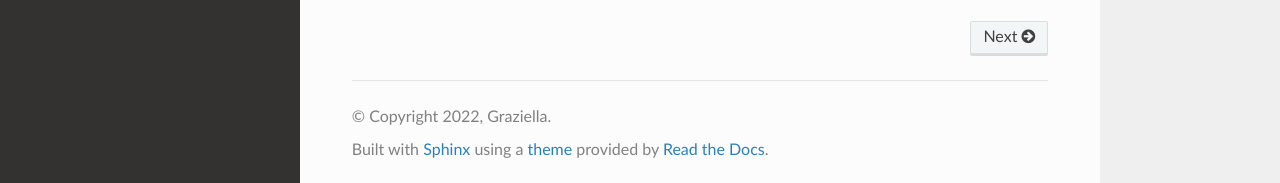
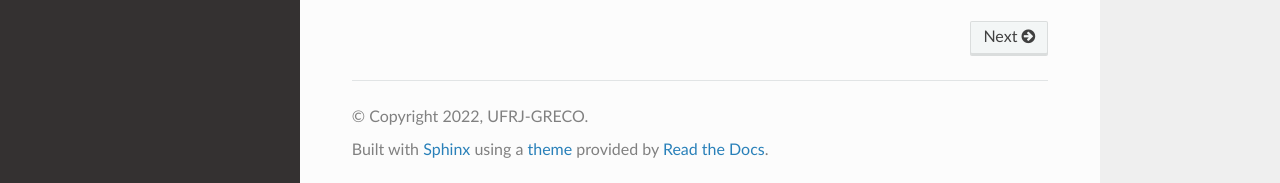
Before and after one commit to vodanbr/wiki, a Sphinx documentation site: the page built from docs/source/index.rst, in a window 1280 px wide and 900 px high, scrolled down 638 px. Shown: the part 714-897 px from the top of the window. Built offline with Sphinx 7.4.7 and the Read the Docs theme 2.0.0, drawn with Linux system fonts in a browser that asks for light colours.

Commit message:
Update conf.py

```diff
--- a/docs/source/conf.py
+++ b/docs/source/conf.py
@@ -3,7 +3,7 @@
 # -- Project information
 
 project = 'Projeto VODAN BR'
-copyright = '2022, Graziella'
+copyright = '2022, UFRJ-GRECO'
 author = 'UFRJ-GRECO'
 
 release = '0.1'
```
